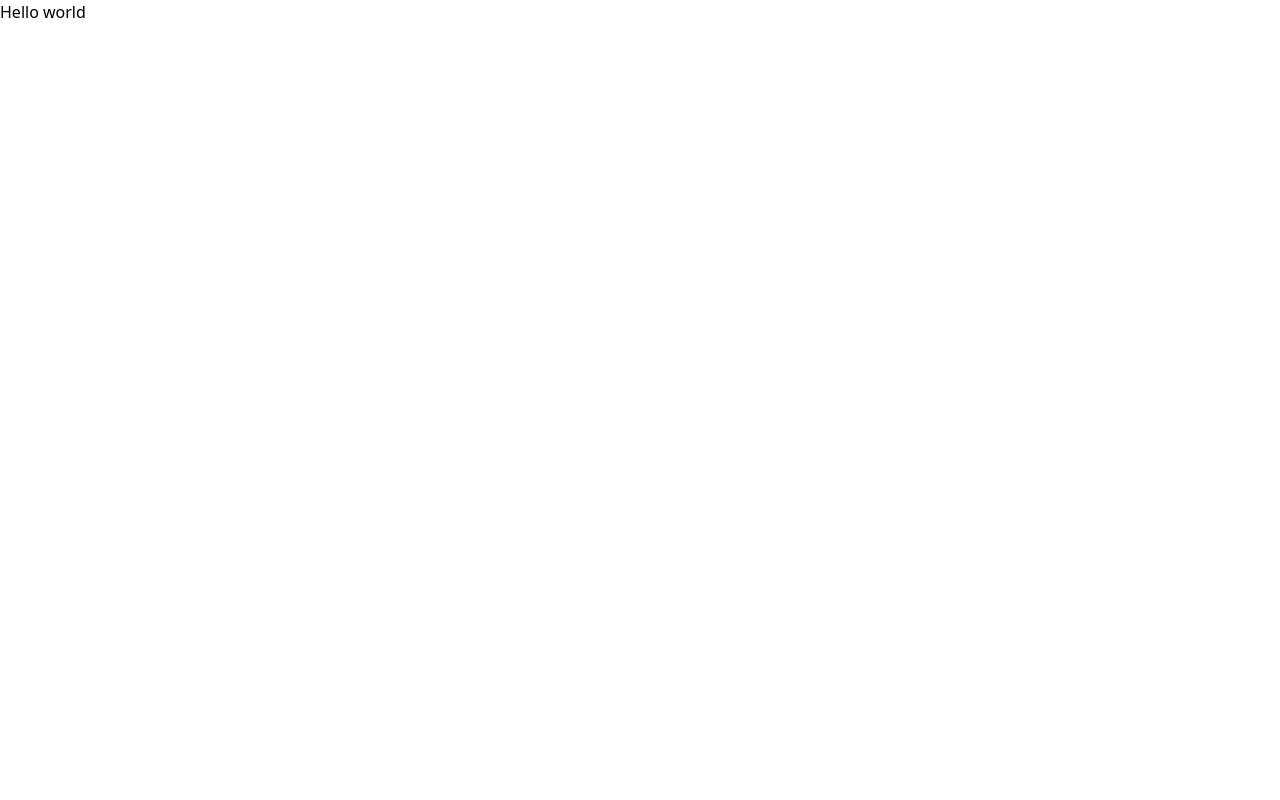
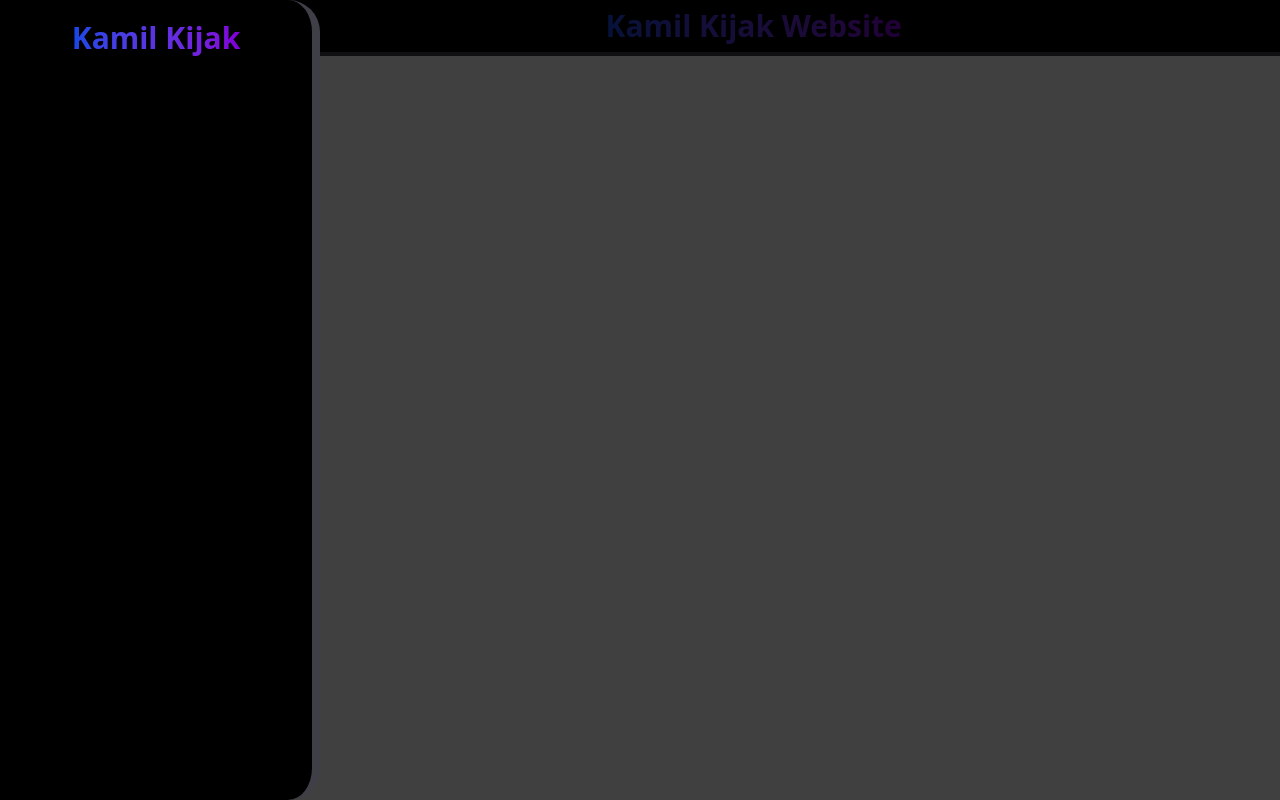
Before and after one commit to Kamil-Kijak/personal-website, a React (Vite) app: page / in a window 1280 px wide. Built offline with nearby package versions, Linux system fonts and the light colour scheme.

Commit message:
created header and started with navigation

```diff
--- a/index.html
+++ b/index.html
@@ -2,6 +2,8 @@
 <html lang="en">
   <head>
     <meta charset="UTF-8" />
+    <link rel="shortcut icon" href="./src/img/icon.png" type="image/x-icon">
+    <link rel="shortcut icon" href="./src/img/icon.png" type="image/x-icon">
     <link rel="stylesheet" href="/src/index.css">
     <meta name="viewport" content="width=device-width, initial-scale=1.0" />
     <title>Kamil Kijak Personal Website</title>
--- a/package.json
+++ b/package.json
@@ -10,9 +10,13 @@
     "preview": "vite preview"
   },
   "dependencies": {
+    "@fortawesome/fontawesome-svg-core": "^6.7.2",
+    "@fortawesome/free-solid-svg-icons": "^6.7.2",
+    "@fortawesome/react-fontawesome": "^0.2.2",
     "@tailwindcss/vite": "^4.1.7",
     "react": "^19.1.0",
     "react-dom": "^19.1.0",
+    "react-router-dom": "^7.6.1",
     "tailwindcss": "^4.1.7"
   },
   "devDependencies": {
--- a/src/App.jsx
+++ /dev/null
@@ -1,8 +0,0 @@
-
-export default function App() {
-    return (
-        <>
-            <h1>Hello world</h1>
-        </>
-    )
-}
--- /dev/null
+++ b/src/Components/Pages/Home.jsx
@@ -0,0 +1,10 @@
+
+
+export default function Home() {
+
+    return(
+        <main>
+            home page
+        </main>
+    )
+}
--- /dev/null
+++ b/src/Components/Pages/Navigation.jsx
@@ -0,0 +1,13 @@
+
+
+import Header from "../Sections/Header"
+import NavMenu from "../Sections/NavMenu"
+
+export default function Navigation() {
+    return (
+        <section className="w-screen">
+            <Header></Header>
+            <NavMenu></NavMenu>
+        </section>
+    )
+}
--- /dev/null
+++ b/src/Components/Sections/Header.jsx
@@ -0,0 +1,16 @@
+
+import { faBars } from "@fortawesome/free-solid-svg-icons"
+import { FontAwesomeIcon } from "@fortawesome/react-fontawesome"
+
+export default function Header() {
+    return (
+        <nav className="bg-black flex py-2 items-center fixed top-0 left-0 right-0 border-b-4 border-b-zinc-700">
+            <section className="ml-5 basis-1/6">
+                <FontAwesomeIcon icon={faBars} className="text-white scale-150" />
+            </section>
+            <section className="mx-2 basis-5/6 flex justify-evenly">
+                <span className="text-3xl font-bold bg-gradient-to-r from-blue-700 to-purple-700 bg-clip-text text-transparent">Kamil Kijak Website</span>
+            </section>
+        </nav>
+    )
+}
--- /dev/null
+++ b/src/Components/Sections/NavMenu.jsx
@@ -0,0 +1,22 @@
+
+
+export default function NavMenu() {
+
+    return (
+        <>
+            <nav className="fixed top-0 bottom-0 left-0 z-10 bg-black w-[320px] rounded-r-4xl border-r-zinc-700 border-r-8">
+                <section className="flex flex-col items-center p-5">
+                    <section>
+                        <span className=" text-3xl font-bold bg-gradient-to-r from-blue-700 to-purple-700 bg-clip-text text-transparent">Kamil Kijak</span>
+                    </section>
+                    <section>
+
+                    </section>
+                </section>
+            </nav>
+            <section className="z-5 fixed top-0 bottom-0 left-0 right-0 bg-black opacity-75">
+
+            </section>
+        </>
+    )
+}
--- a/src/main.jsx
+++ b/src/main.jsx
@@ -1,9 +1,18 @@
 import { StrictMode } from 'react'
 import { createRoot } from 'react-dom/client'
-import App from "./App"
+
+import {BrowserRouter, Route, Routes} from "react-router-dom"
+
+import Home from "./Components/Pages/Home"
+import Navigation from "./Components/Pages/Navigation"
 
 createRoot(document.getElementById('root')).render(
   <StrictMode>
-    <App />
+    <Navigation></Navigation>
+    <BrowserRouter>
+      <Routes>
+        <Route path='/' element={<Home></Home>}></Route>
+      </Routes>
+    </BrowserRouter>
   </StrictMode>,
 )
--- a/vite.config.js
+++ b/vite.config.js
@@ -7,4 +7,5 @@ export default defineConfig({
   plugins: [
     tailwindcss(),
     react()],
+  base:"./"
 })
```
Also changed, not shown: src/img/icon.png (added), 1 other file (tests, documents, lock files or other folders).
